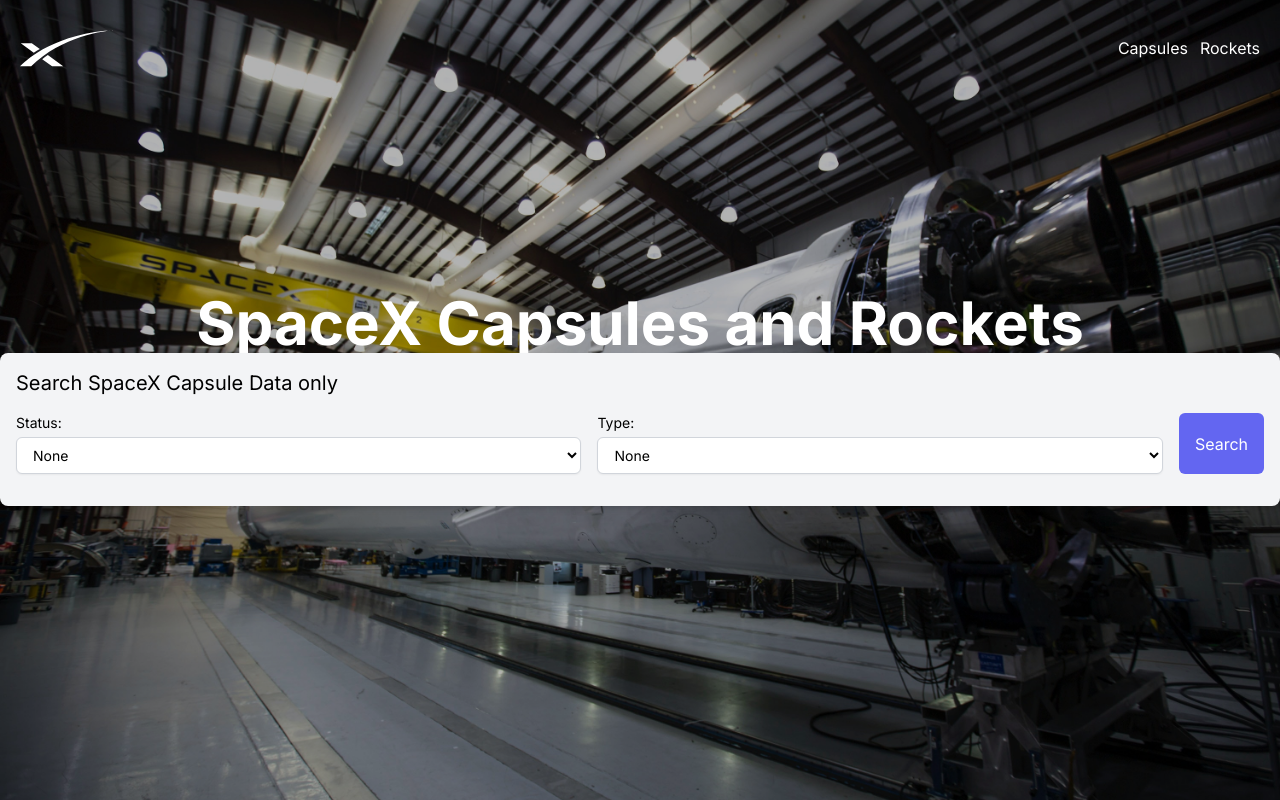
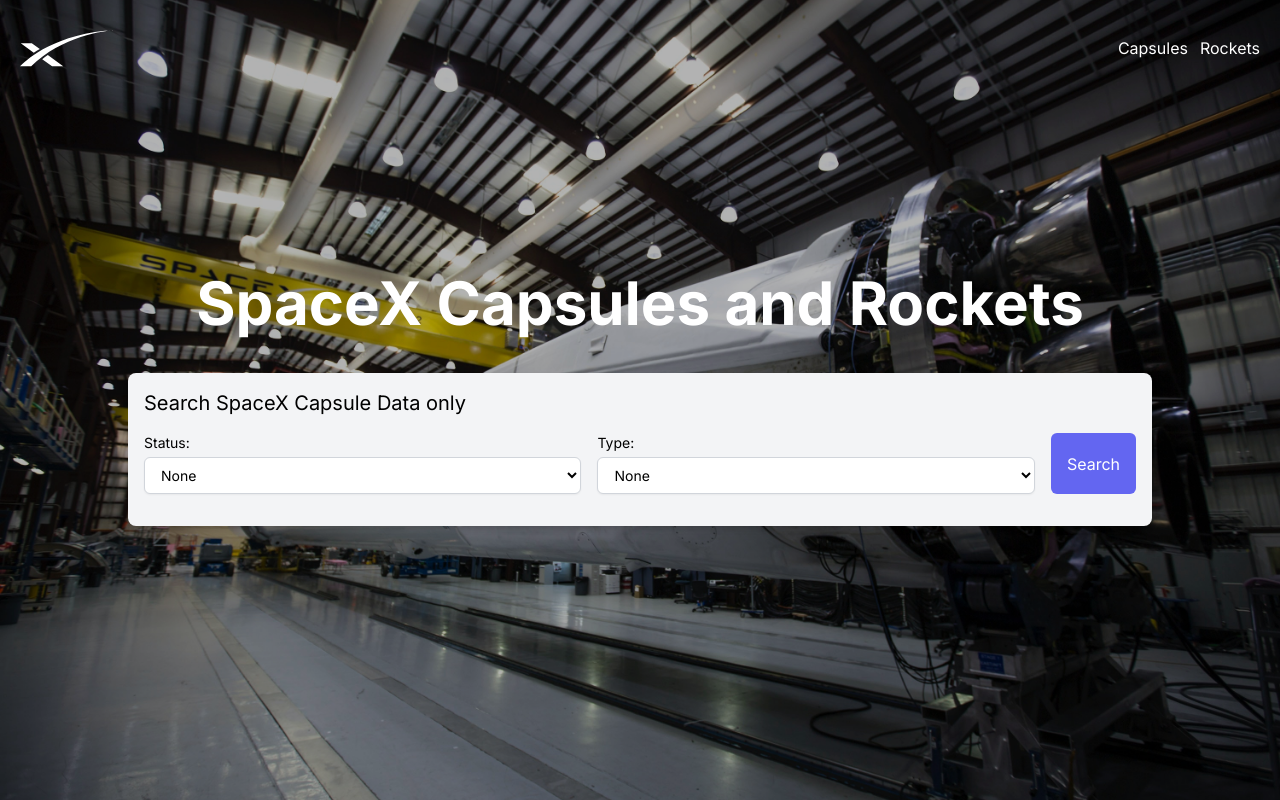
Before and after one commit to Bankole411/Bankole_oluwatobiloba-Frontend-Developer, a React (Create React App) app: page / in a window 1280 px wide. Built offline with nearby package versions, Linux system fonts and the light colour scheme.

Commit message:
Updating SearchComponent.js styling

```diff
--- a/src/components/SearchComponent.js
+++ b/src/components/SearchComponent.js
@@ -16,7 +16,7 @@ const SearchComponent = () => {
   };
 
   return (
-    <div className="mt-10 mx-auto max-w-screen-xl bg-transparent p-4 rounded-lg shadow-md md:bg-gray-100 w-4/5">
+    <div className="mt-10 mx-auto max-w-screen-xl bg-gray-100 p-4 rounded-lg shadow-md w-4/5">
       <h2 className="text-xl mb-4">Search SpaceX Capsule Data only</h2>
       <div className="flex space-x-4">
         <div className="flex-1">
```
